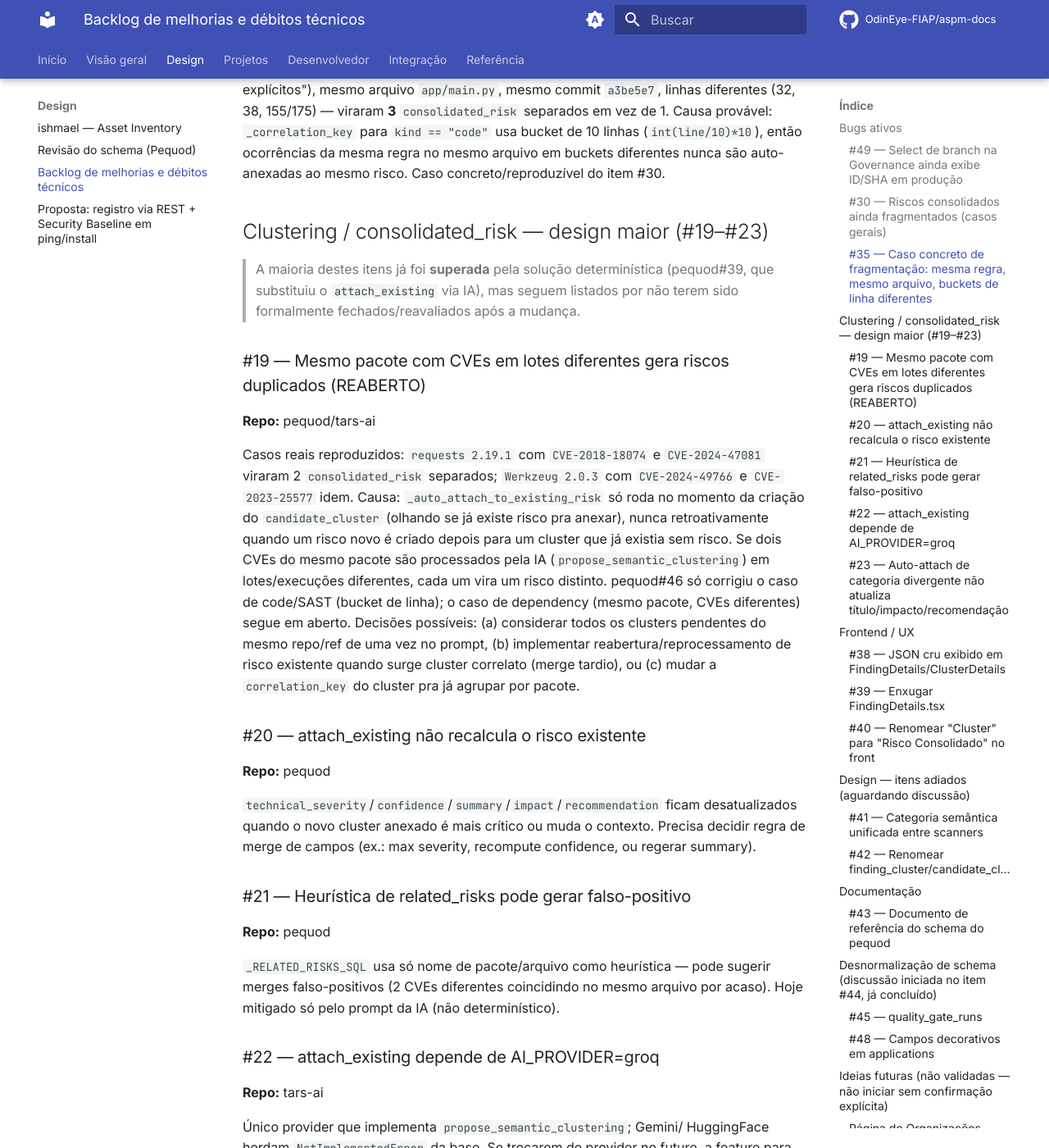
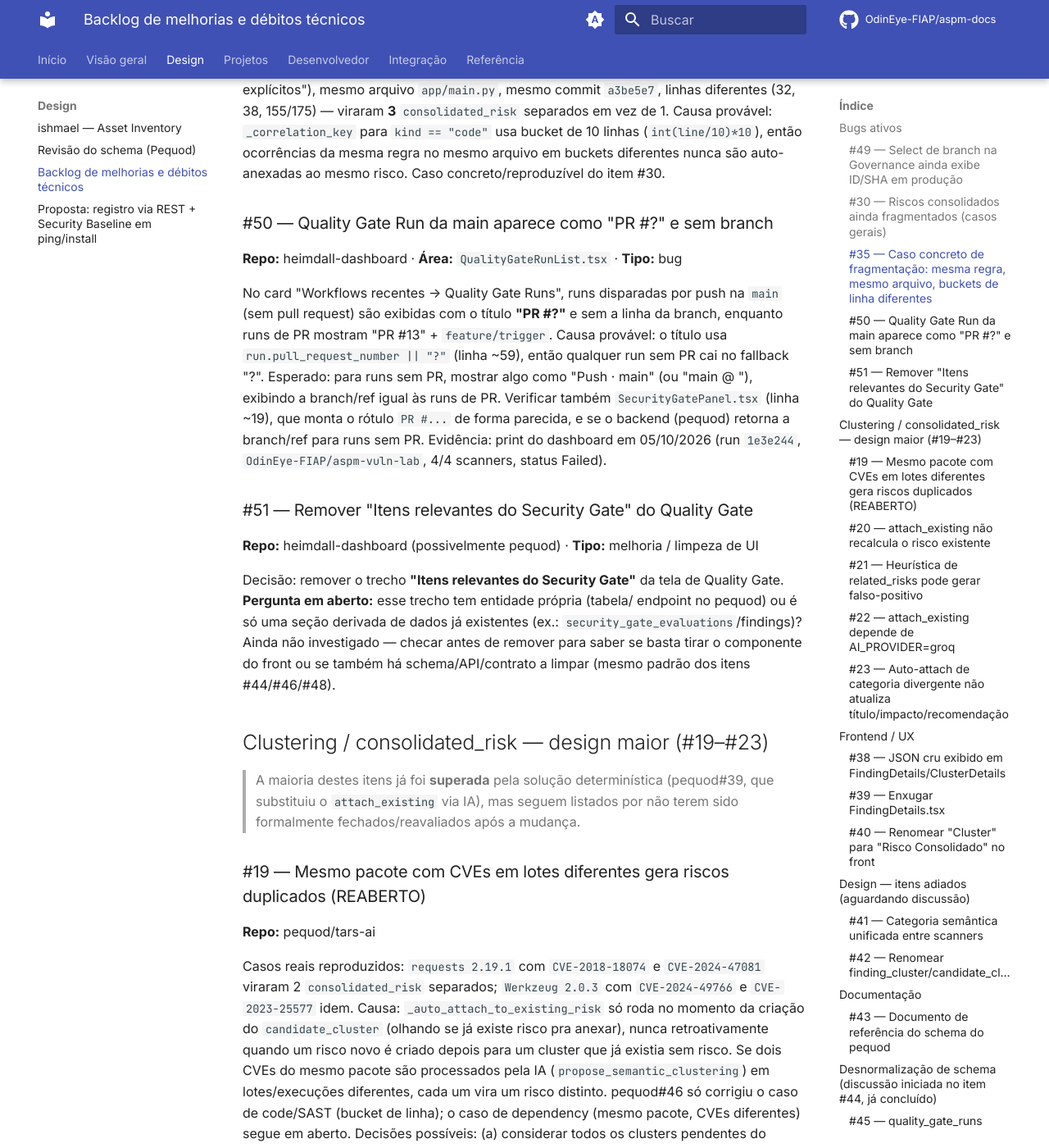
Before and after one commit to OdinEye-FIAP/aspm-docs, an MkDocs documentation site: the page built from docs/design/backlog.md, in a window 1280 px wide and 1400 px high, scrolled down 1110 px. Shown: the whole window at 82% size. Built offline with MkDocs 1.6.1 and Material for MkDocs 9.7.7, drawn with Linux system fonts in a browser that asks for light colours; comment, search, counter and statistics services are not loaded.

Commit message:
docs: registrar pendências de quality gate no backlog
Co-authored-by: Copilot <223556219+Copilot@users.noreply.github.com>

```diff
--- a/docs/design/backlog.md
+++ b/docs/design/backlog.md
@@ -40,6 +40,30 @@ sem métodos explícitos"), mesmo arquivo `app/main.py`, mesmo commit
 para `kind == "code"` usa bucket de 10 linhas (`int(line/10)*10`), então
 ocorrências da mesma regra no mesmo arquivo em buckets diferentes nunca são
 auto-anexadas ao mesmo risco. Caso concreto/reproduzível do item #30.
+
+### #50 — Quality Gate Run da main aparece como "PR #?" e sem branch
+**Repo:** heimdall-dashboard · **Área:** `QualityGateRunList.tsx` · **Tipo:** bug
+
+No card "Workflows recentes → Quality Gate Runs", runs disparadas por push na
+`main` (sem pull request) são exibidas com o título **"PR #?"** e sem a linha
+da branch, enquanto runs de PR mostram "PR #13" + `feature/trigger`. Causa
+provável: o título usa `run.pull_request_number || "?"` (linha ~59), então
+qualquer run sem PR cai no fallback "?". Esperado: para runs sem PR, mostrar
+algo como "Push · main" (ou "main @ <sha curto>"), exibindo a branch/ref igual
+às runs de PR. Verificar também `SecurityGatePanel.tsx` (linha ~19), que
+monta o rótulo `PR #...` de forma parecida, e se o backend (pequod) retorna a
+branch/ref para runs sem PR. Evidência: print do dashboard em 05/10/2026
+(run `1e3e244`, `OdinEye-FIAP/aspm-vuln-lab`, 4/4 scanners, status Failed).
+
+### #51 — Remover "Itens relevantes do Security Gate" do Quality Gate
+**Repo:** heimdall-dashboard (possivelmente pequod) · **Tipo:** melhoria / limpeza de UI
+
+Decisão: remover o trecho **"Itens relevantes do Security Gate"** da tela de
+Quality Gate. **Pergunta em aberto:** esse trecho tem entidade própria (tabela/
+endpoint no pequod) ou é só uma seção derivada de dados já existentes
+(ex.: `security_gate_evaluations`/findings)? Ainda não investigado — checar
+antes de remover para saber se basta tirar o componente do front ou se também
+há schema/API/contrato a limpar (mesmo padrão dos itens #44/#46/#48).
 
 ## Clustering / consolidated_risk — design maior (#19–#23)
 
```
